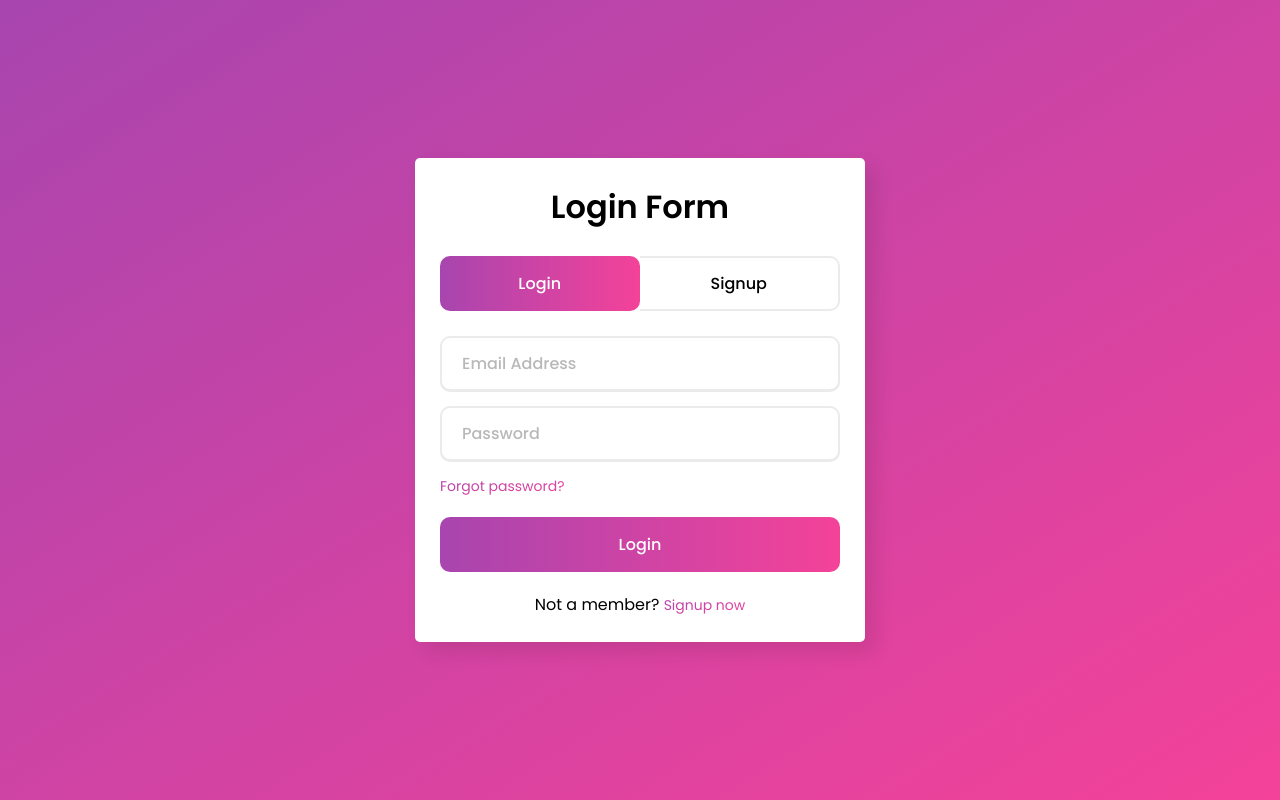
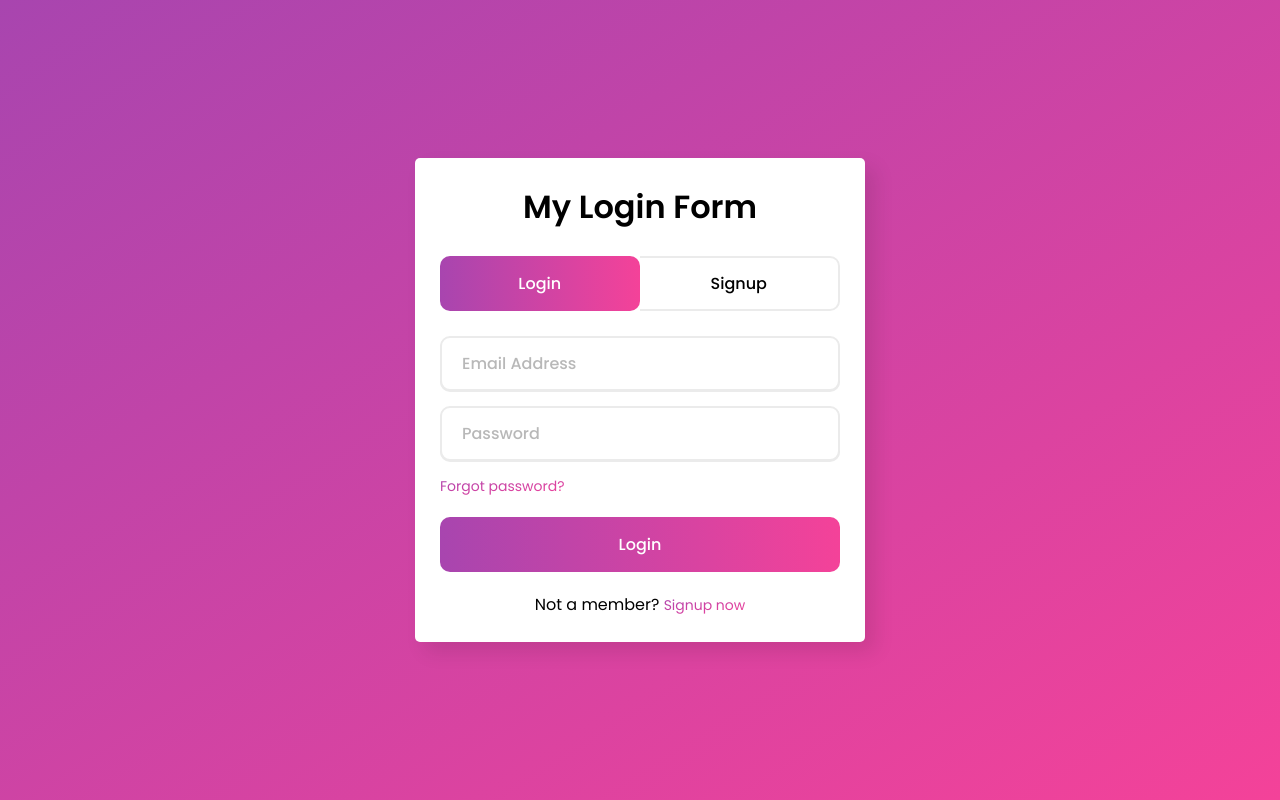
Before and after one commit to TolibovMuxammadamin/forms, a plain HTML site: page index.html in a window 1280 px wide. Drawn offline with Linux system fonts and the light colour scheme.

Commit message:
Heading changed

```diff
--- a/index.html
+++ b/index.html
@@ -14,7 +14,7 @@
 <body>
   <div class="wrapper">
     <form action="" class="form">
-      <h1>Login form</h1>
+      <h1>My Login form</h1>
       <div class="tabs">
         <button type="button" class="btn btn-primary">Login</button>
         <button type="button" class="btn btn-secondary">Signup</button>
```
